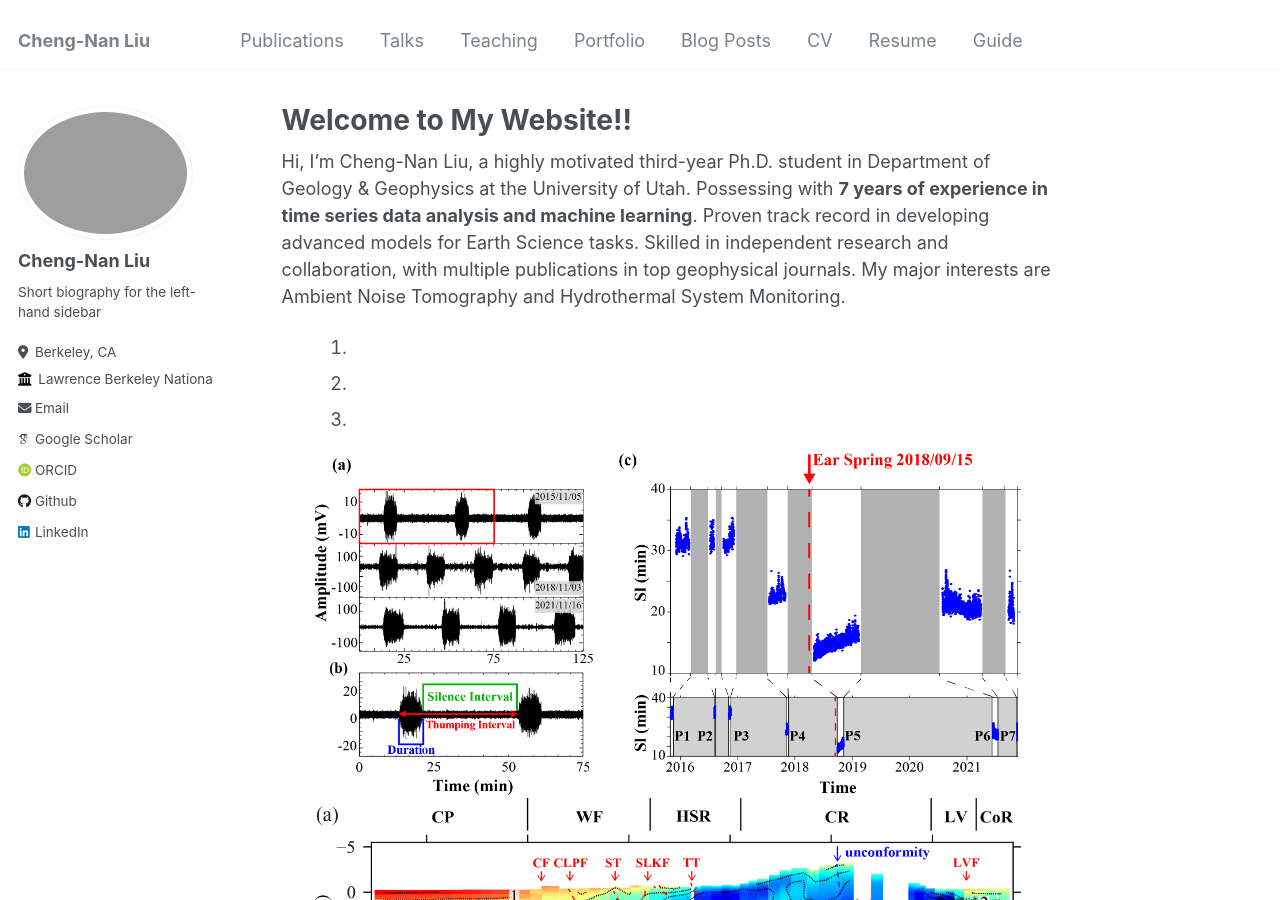
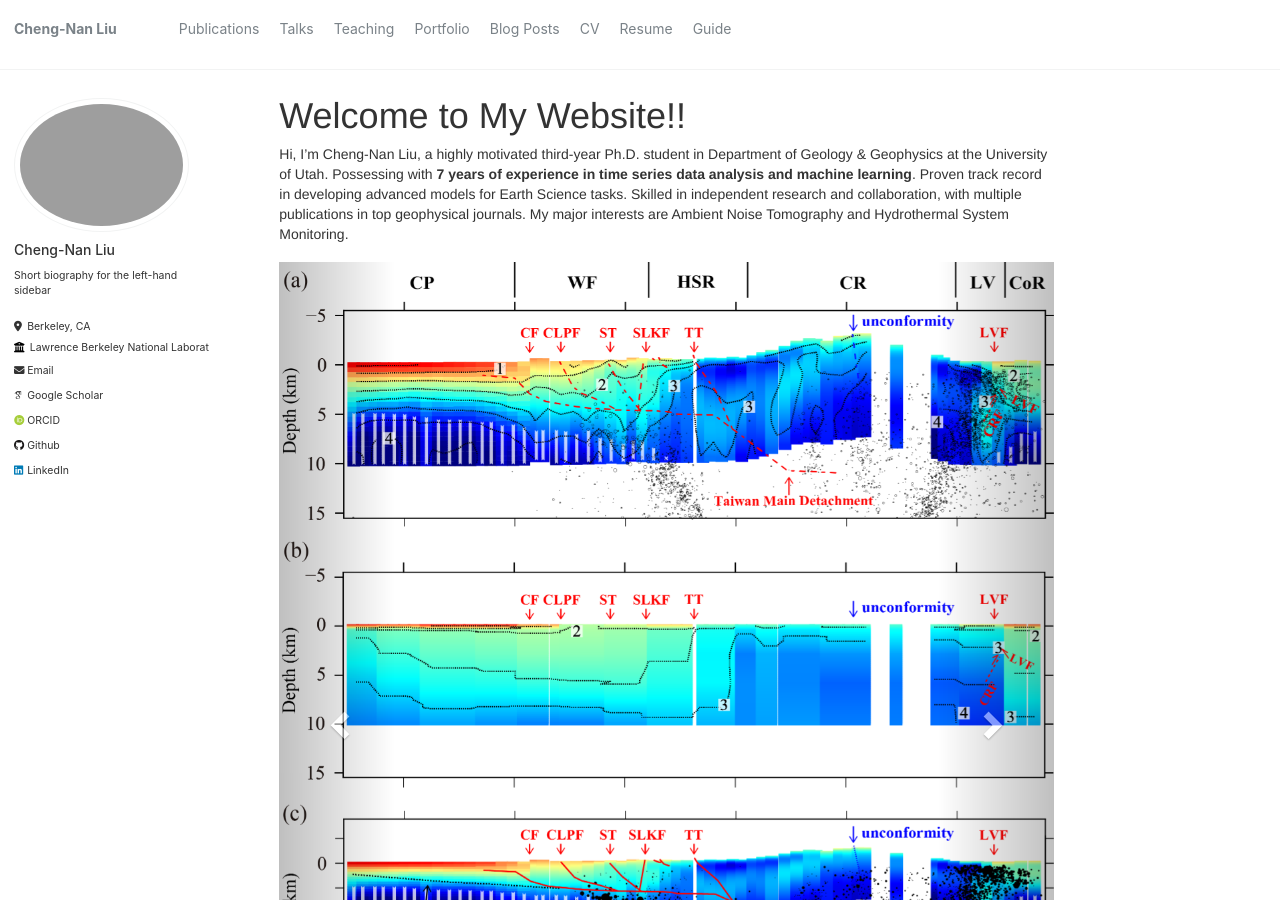
Before and after one commit to andrewntu/andrewntu.github.io, a Jekyll site: the page built from _pages/about.md, in a window 1280 px wide and 900 px high. Built offline with Jekyll 4.4.1, drawn with Linux system fonts in a browser that asks for light colours; some web fonts are replaced.

```diff
--- a/_layouts/default.html
+++ b/_layouts/default.html
@@ -8,7 +8,7 @@
 <html lang="{{ site.locale | slice: 0,2 }}" class="no-js">
   <head>
     {% include head.html %}
-    <link rel="stylesheet" href="{{ site.baseurl }}/assets/css/styles.css">
+    <link rel="stylesheet" href="https://maxcdn.bootstrapcdn.com/bootstrap/3.3.7/css/bootstrap.min.css">
     {% include head/custom.html %}
   </head>
 
```
